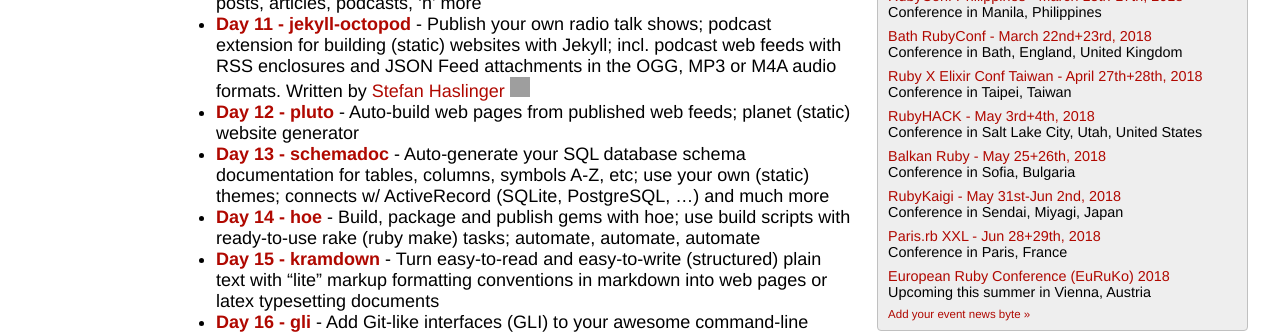
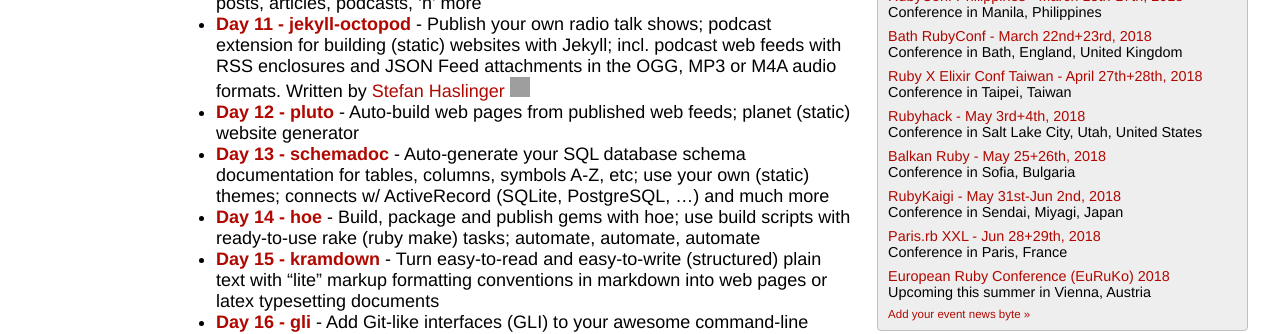
Before and after one commit to wongatron/calendar, a Jekyll site: the page built from README.md, in a window 1280 px wide. Shown: the part 623-957 px from the top of the page. Built offline with Jekyll 4.4.1, drawn with Linux system fonts in a browser that asks for light colours; our own code applies the rules of GitHub Pages for plain Markdown files; grey boxes are pictures that could not be loaded.

```diff
--- a/_includes/broadcasts.html
+++ b/_includes/broadcasts.html
@@ -98,7 +98,7 @@
     </div>
 
     <div style="padding: 4px;">
-      <a href="http://rubyhack.com">RubyHACK - May 3rd+4th, 2018</a><br>
+      <a href="http://rubyhack.com">Rubyhack - May 3rd+4th, 2018</a><br>
       Conference in Salt Lake City, Utah, United States
     </div>
 
```
